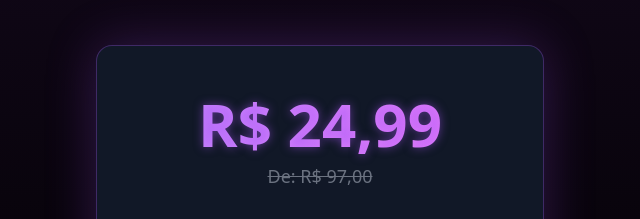
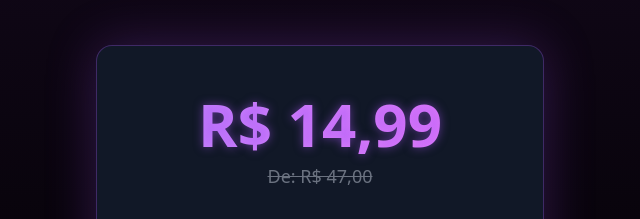
Before and after one commit to wonecosystem/siteaula, a plain HTML site: page index.html in a window 1280 px wide. Shown: the part 4157-4376 px from the top of the page, 320-960 px from the left. Drawn offline with nearby package versions, Linux system fonts and the light colour scheme; a script that the page names is missing.

Commit message:
link de venda

```diff
--- a/index.html
+++ b/index.html
@@ -263,11 +263,11 @@
             <p class="text-xl mb-12 text-gray-400">Esqueça mensalidades. Você paga uma vez (valor de um lanche) e economiza milhares de reais pro resto da vida.</p>
 
             <div class="bg-gray-900 text-white p-8 md:p-12 rounded-2xl shadow-[0_0_50px_rgba(168,85,247,0.25)] border border-purple-500/30 max-w-md mx-auto transform hover:scale-105 transition-transform duration-300">
-                <div class="text-6xl font-black text-transparent bg-clip-text bg-gradient-to-r from-purple-400 to-fuchsia-400 mb-2 neon-text">R$ 24,99</div>
-                <div class="text-lg text-gray-500 line-through mb-8">De: R$ 97,00</div>
+                <div class="text-6xl font-black text-transparent bg-clip-text bg-gradient-to-r from-purple-400 to-fuchsia-400 mb-2 neon-text">R$ 14,99</div>
+                <div class="text-lg text-gray-500 line-through mb-8">De: R$ 47,00</div>
                 <p class="mb-8 text-purple-200 font-medium tracking-wide">(Pagamento Único - Acesso Imediato)</p>
 
-                <a href="#" class="block w-full bg-gradient-to-r from-purple-600 to-fuchsia-600 hover:from-purple-500 hover:to-fuchsia-500 text-white font-bold py-5 px-8 rounded-full text-lg shadow-[0_0_20px_rgba(192,38,211,0.5)] animate-pulse">
+                <a href="https://pay.gemes.com.br/comprar?p=16e0ef59f34988942698b08d" class="block w-full bg-gradient-to-r from-purple-600 to-fuchsia-600 hover:from-purple-500 hover:to-fuchsia-500 text-white font-bold py-5 px-8 rounded-full text-lg shadow-[0_0_20px_rgba(192,38,211,0.5)] animate-pulse">
                     GARANTIR MINHA VAGA AGORA
                 </a>
                 <div class="mt-6 flex items-center justify-center text-sm text-gray-400">
```
